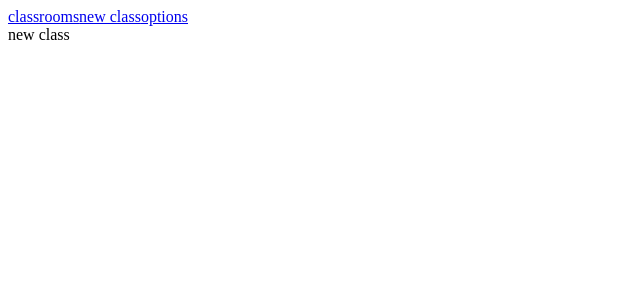
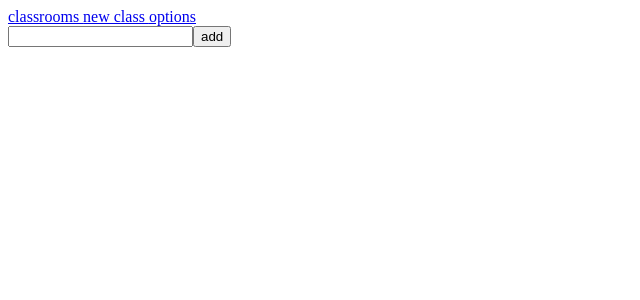
Before and after one commit to gulilo/Classroom, a React (Create React App) app: page /classroom/new in a window 1280 px wide. Shown: the top 300 px of the page, without its empty margins (0-640 px from the left). Built offline with nearby package versions, Linux system fonts and the light colour scheme.

Commit message:
fixed typo

```diff
--- a/src/Components/App.jsx
+++ b/src/Components/App.jsx
@@ -17,8 +17,8 @@ class App extends Component {
     return (
       <Router>
         <div>
-          <NavLink to="/classrooms">classrooms</NavLink>
-          <NavLink to="/classroom/new">new class</NavLink>
+          <NavLink to="/classrooms">classrooms </NavLink>
+          <NavLink to="/classroom/new">new class </NavLink>
           <NavLink to="/options">options</NavLink>
           <Switch>
             <Route path="/" exact component={Home} />
--- a/src/Components/ClassRoomComponent.jsx
+++ b/src/Components/ClassRoomComponent.jsx
@@ -57,7 +57,7 @@ class ClassRoomComponent extends Component {
   render() {
     return (
       <div>
-        <h2>class number: {this.state.classRooms[0].name}</h2>
+        <h2>class name: {this.state.classRooms[0].name}</h2>
         <StudentList
           key={123}
           students={this.state.classRooms[0].students}
--- a/src/Components/NewClass.jsx
+++ b/src/Components/NewClass.jsx
@@ -3,7 +3,18 @@ import React, { Component } from "react";
 class NewClass extends Component {
   state = {};
   render() {
-    return <div>new class</div>;
+    return (
+      <div>
+        {" "}
+        <input
+          ref={(ref) => (this.nameInput = ref)}
+          type="text"
+          name="name"
+          onChange={this.handleChange}
+        />
+        <button onClick={this.onAdd}>add</button>
+      </div>
+    );
   }
 }
 
--- a/src/Components/StudentList.jsx
+++ b/src/Components/StudentList.jsx
@@ -11,13 +11,6 @@ class StudentList extends Component {
   render() {
     return (
       <div>
-        <input
-          ref={(ref) => (this.nameInput = ref)}
-          type="text"
-          name="name"
-          onChange={this.handleChange}
-        />
-        <button onClick={this.onAdd}>add</button>
         <ul>
           {this.props.students.map((student) => (
             <li key={student.id}>{student.name}</li>
```
Also changed, not shown: 1 other file (tests, documents, lock files or other folders).
